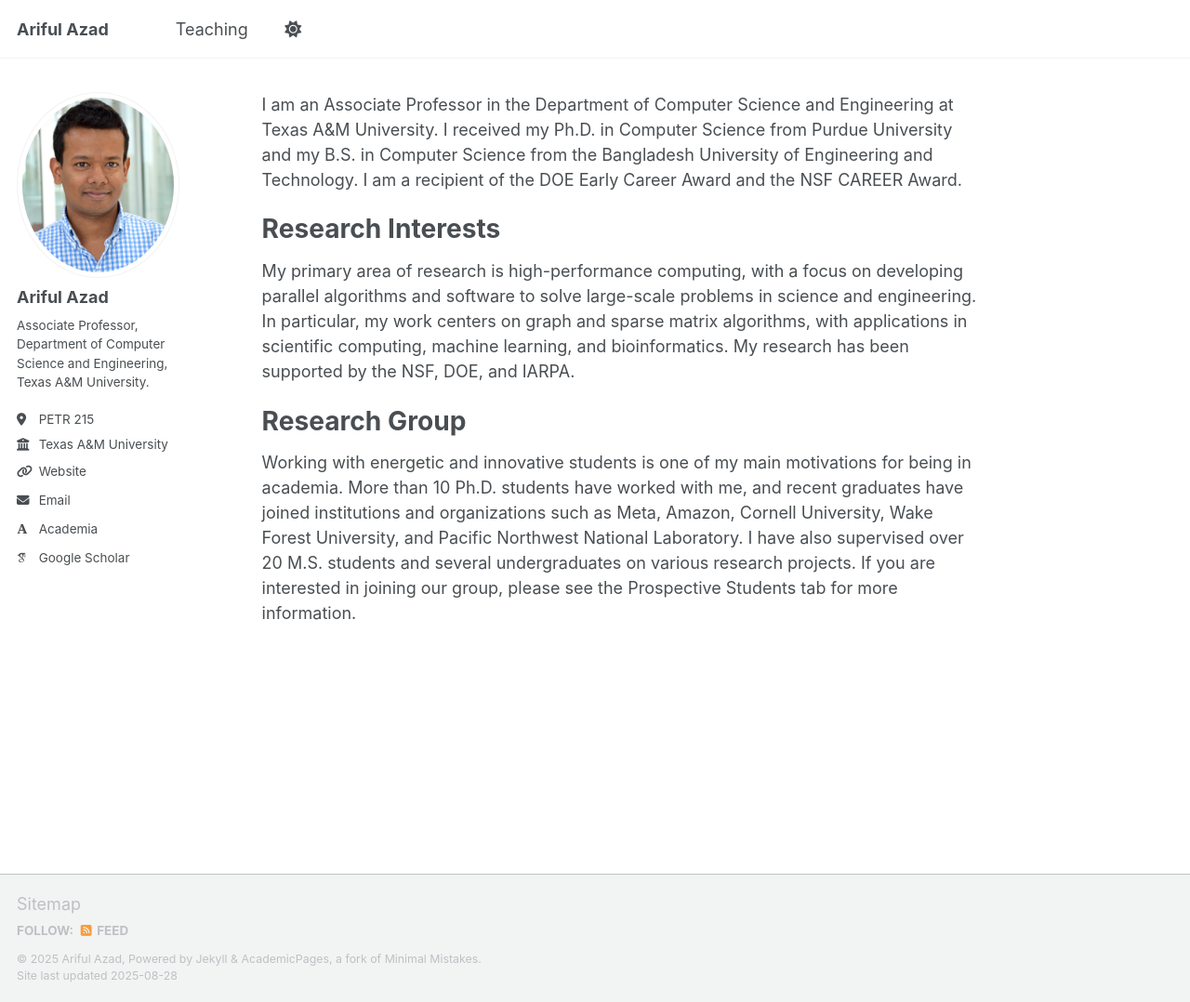
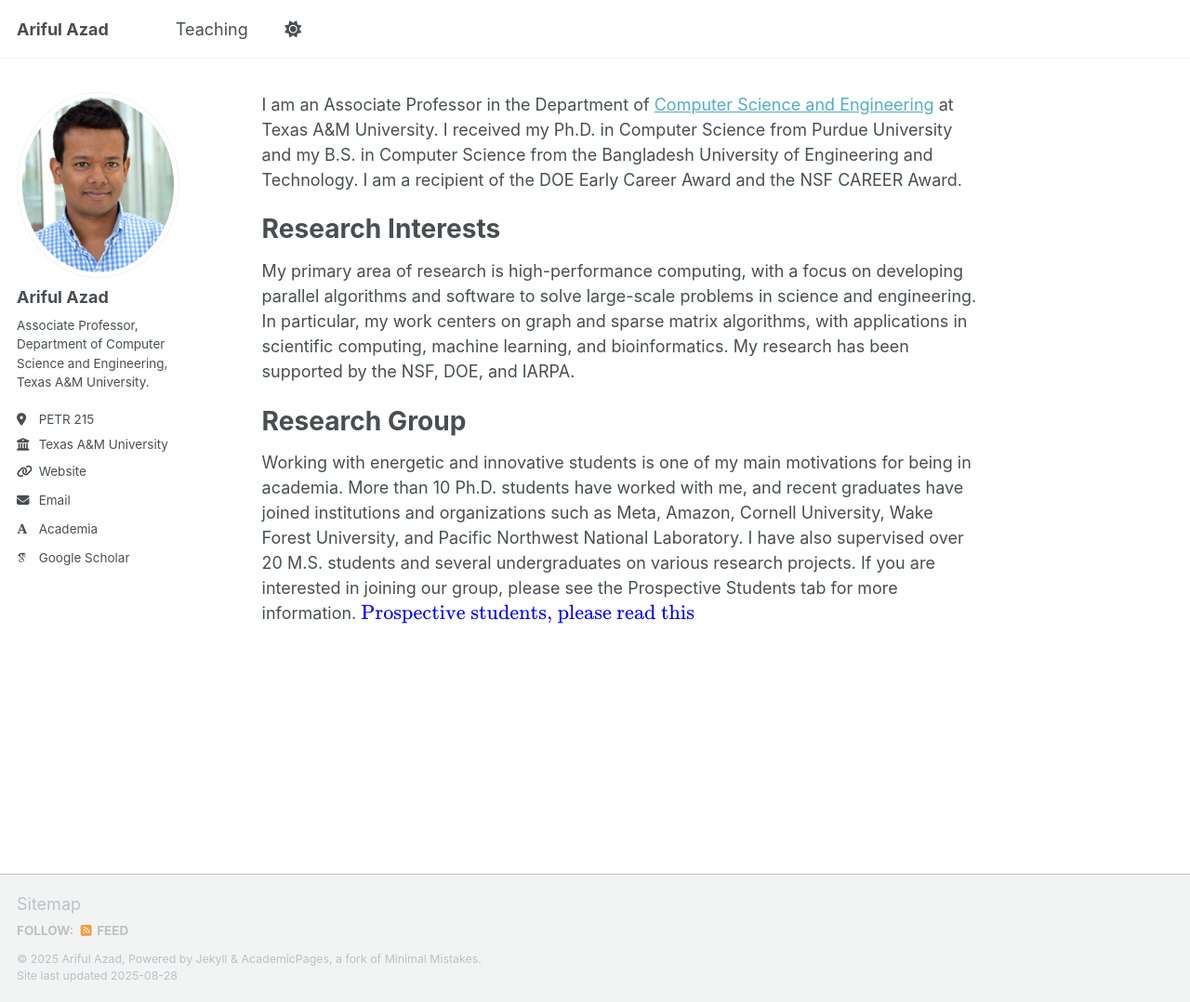
Before and after one commit to arifulazad/arifulazad.github.io, a Jekyll site: the page built from _pages/about.md, in a window 1280 px wide and 1078 px high. Shown: the whole window at 93% size. Built offline with Jekyll 4.4.1, drawn with Linux system fonts in a browser that asks for light colours; some web fonts are replaced; a script that is not in the unit is left out.

Commit message:
Update about.md

```diff
--- a/_pages/about.md
+++ b/_pages/about.md
@@ -7,7 +7,7 @@ redirect_from:
 ---
 
 
-I am an Associate Professor in the Department of Computer Science and Engineering at Texas A&M University. I received my Ph.D. in Computer Science from Purdue University and my B.S. in Computer Science from the Bangladesh University of Engineering and Technology. I am a recipient of the DOE Early Career Award and the NSF CAREER Award.
+I am an Associate Professor in the Department of [Computer Science and Engineering](https://engineering.tamu.edu/cse/index.html) at Texas A&M University. I received my Ph.D. in Computer Science from Purdue University and my B.S. in Computer Science from the Bangladesh University of Engineering and Technology. I am a recipient of the DOE Early Career Award and the NSF CAREER Award.
 
 Research Interests
 ======
@@ -15,4 +15,4 @@ My primary area of research is high-performance computing, with a focus on devel
 
 Research Group
 ======
-Working with energetic and innovative students is one of my main motivations for being in academia. More than 10 Ph.D. students have worked with me, and recent graduates have joined institutions and organizations such as Meta, Amazon, Cornell University, Wake Forest University, and Pacific Northwest National Laboratory. I have also supervised over 20 M.S. students and several undergraduates on various research projects. If you are interested in joining our group, please see the Prospective Students tab for more information.
+Working with energetic and innovative students is one of my main motivations for being in academia. More than 10 Ph.D. students have worked with me, and recent graduates have joined institutions and organizations such as Meta, Amazon, Cornell University, Wake Forest University, and Pacific Northwest National Laboratory. I have also supervised over 20 M.S. students and several undergraduates on various research projects. If you are interested in joining our group, please see the Prospective Students tab for more information. $${\color{blue}\text{Prospective students, please read this}}$$
```
